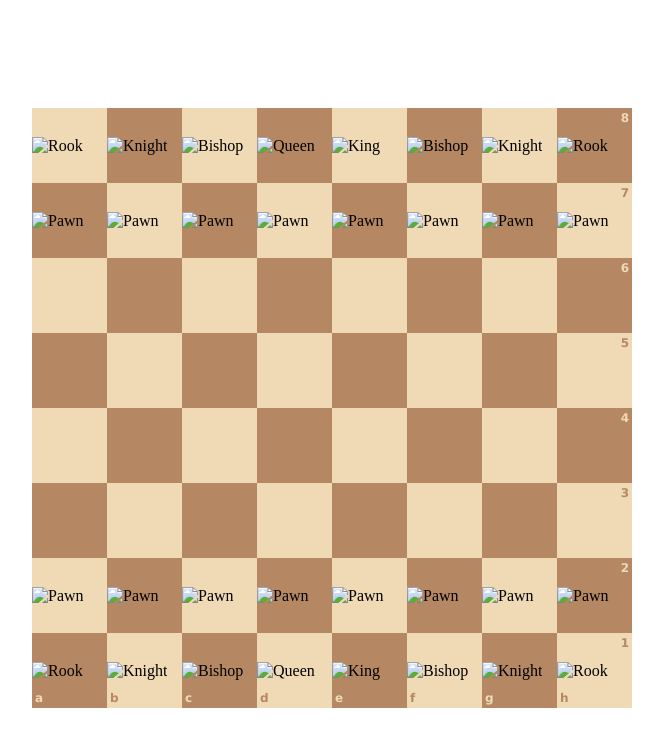
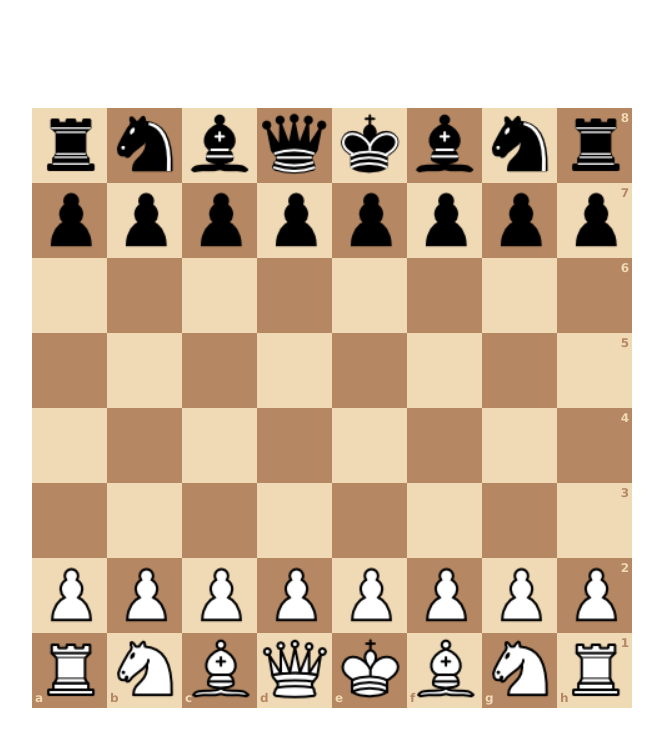
Before and after one commit to BCMichaelBC/ChessGame, a plain HTML site: page index.html in a window 1280 px wide. Shown: the whole page, without its empty margins (308-971 px from the left). Drawn offline with Linux system fonts and the light colour scheme.

Commit message:
I didnt correctly spell the names right for some of the sprites so there was bugs had to re do that and fixed up the css to help display the promotions and make it all the user friendly

```diff
--- a/fashion.css
+++ b/fashion.css
@@ -109,6 +109,29 @@ body
 
 }
 
+.promotionOption
+{
+    border-radius: 50%;
+    background-color: darkgray;
+    transition: transfom 0.2;
+    position: absolute;
+    z-index: 1000;
+}
+
+.promotionOption:hover
+{
+    cursor:pointer;
+    border-radius: 0%;
+    background-color: rgb(115, 194, 132);
+    width: 100%;
+}
+
+.promotionOption img
+{
+    max-width: 100%;
+    width: 100%;
+    height: auto;
+}
 
 
 @media (min-width: 600px)
--- a/index.html
+++ b/index.html
@@ -14,85 +14,85 @@
         <!-- 8th row -->
         <div class = "white square">
             <div class="piece rook" color = "black">
-                <img src="spirtes/blackRook.png" alt="Rook">
+                <img src="sprites/blackRook.png" alt="Rook">
             </div>
         </div>
         <div class = "black square">
             <div class="piece knight" color = "black">
-                <img src="spirtes/blackKnight.png" alt="Knight">
+                <img src="sprites/blackKnight.png" alt="Knight">
             </div>
         </div>
         <div class = "white square">
             <div class="piece bishop" color = "black">
-                <img src="spirtes/blackBishop.png" alt="Bishop">
+                <img src="sprites/blackBishop.png" alt="Bishop">
             </div>
         </div>
         <div class = "black square">
             <div class="piece queen" color = "black">
-                <img src="spirtes/blackQueen.png" alt="Queen">
+                <img src="sprites/blackQueen.png" alt="Queen">
             </div>
         </div>
         <div class = "white square">
             <div class="piece king" color = "black">
-                <img src="spirtes/blackKing.png" alt="King">
+                <img src="sprites/blackKing.png" alt="King">
             </div>
         </div>
         <div class = "black square">
             <div class="piece bishop" color = "black">
-                <img src="spirtes/blackBishop.png" alt="Bishop">
+                <img src="sprites/blackBishop.png" alt="Bishop">
             </div>
         </div>
         <div class = "white square">
             <div class="piece knight" color = "black">
-                <img src="spirtes/blackKnight.png" alt="Knight">
+                <img src="sprites/blackKnight.png" alt="Knight">
             </div>
         </div>
         <div class = "black square">
             <div class="coordinate rank whiteText">8</div>
             <div class="piece rook" color = "black">
-                <img src="spirtes/blackRook.png" alt="Rook">
+                <img src="sprites/blackRook.png" alt="Rook">
             </div>
         </div>
          <!-- 7th row -->
          <div class = "black square">
             <div class="piece pawn" color = "black">
-                <img src="spirtes/blackPawn.png" alt="Pawn">
+                <img src="sprites/blackPawn.png" alt="Pawn">
             </div>
          </div>
          <div class = "white square">
             <div class="piece pawn" color = "black">
-                <img src="spirtes/blackPawn.png" alt="Pawn">
+                <img src="sprites/blackPawn.png" alt="Pawn">
             </div>
          </div>
          <div class = "black square">
             <div class="piece pawn" color = "black">
-                <img src="spirtes/blackPawn.png" alt="Pawn">
+                <img src="sprites/blackPawn.png" alt="Pawn">
             </div>
          </div>
          <div class = "white square">
             <div class="piece pawn" color = "black">
-                <img src="spirtes/blackPawn.png" alt="Pawn">
+                <img src="sprites/blackPawn.png" alt="Pawn">
             </div>
          </div>
          <div class = "black square">
             <div class="piece pawn" color = "black">
-                <img src="spirtes/blackPawn.png" alt="Pawn">
+                <img src="sprites/blackPawn.png" alt="Pawn">
             </div>
          </div>
          <div class = "white square">
             <div class="piece pawn" color = "black">
-                <img src="spirtes/blackPawn.png" alt="Pawn">
+                <img src="sprites/blackPawn.png" alt="Pawn">
             </div>
          </div>
          <div class = "black square">
             <div class="piece pawn" color = "black">
-                <img src="spirtes/blackPawn.png" alt="Pawn">
+                <img src="sprites/blackPawn.png" alt="Pawn">
             </div>
          </div>
          <div class = "white square">
             <div class="coordinate rank blackText">7</div>
             <div class="piece pawn" color = "black">
-                <img src="spirtes/blackPawn.png" alt="Pawn">
+                <img src="sprites/blackPawn.png" alt="Pawn">
             </div>
          </div>
           <!-- 6th row -->
@@ -142,93 +142,93 @@
           <!-- 2nd row -->
         <div class = "white square">
             <div class="piece pawn" color = "white">
-                <img src="spirtes/whitePawn.png" alt="Pawn">
+                <img src="sprites/whitePawn.png" alt="Pawn">
             </div>
         </div>
         <div class = "black square">
             <div class="piece pawn" color = "white">
-                <img src="spirtes/whitePawn.png" alt="Pawn">
+                <img src="sprites/whitePawn.png" alt="Pawn">
             </div>
         </div>
         <div class = "white square">
             <div class="piece pawn" color = "white">
-                <img src="spirtes/whitePawn.png" alt="Pawn">
+                <img src="sprites/whitePawn.png" alt="Pawn">
             </div>
         </div>
         <div class = "black square">
             <div class="piece pawn" color = "white">
-                <img src="spirtes/whitePawn.png" alt="Pawn">
+                <img src="sprites/whitePawn.png" alt="Pawn">
             </div>
         </div>
         <div class = "white square">
             <div class="piece pawn" color = "white">
-                <img src="spirtes/whitePawn.png" alt="Pawn">
+                <img src="sprites/whitePawn.png" alt="Pawn">
             </div>
         </div>
         <div class = "black square">
             <div class="piece pawn" color = "white">
-                <img src="spirtes/whitePawn.png" alt="Pawn">
+                <img src="sprites/whitePawn.png" alt="Pawn">
             </div>
         </div>
         <div class = "white square">
             <div class="piece pawn" color = "white">
-                <img src="spirtes/whitePawn.png" alt="Pawn">
+                <img src="sprites/whitePawn.png" alt="Pawn">
             </div>
         </div>
         <div class = "black square">
             <div class="coordinate rank whiteText">2</div>
             <div class="piece pawn" color = "white">
-                <img src="spirtes/whitePawn.png" alt="Pawn">
+                <img src="sprites/whitePawn.png" alt="Pawn">
             </div>
         </div>
          <!-- 1st row -->
          <div class = "black square">
             <div class="coordinate whiteText">a</div>
             <div class="piece rook" color = "white">
-                <img src="spirtes/whiteRook.png" alt="Rook">
+                <img src="sprites/whiteRook.png" alt="Rook">
             </div>
          </div>
          <div class = "white square">
             <div class="coordinate blackText">b</div>
             <div class="piece knight" color = "white">
-                <img src="spirtes/whiteKnight.png" alt="Knight">
+                <img src="sprites/whiteKnight.png" alt="Knight">
             </div>
          </div>
          <div class = "black square">
             <div class="coordinate whiteText">c</div>
             <div class="piece bishop" color = "white">
-                <img src="spirtes/WhiteBishOp.png" alt="Bishop">
+                <img src="sprites/WhiteBishOp.png" alt="Bishop">
             </div>
          </div>
          <div class = "white square">
             <div class="coordinate blackText">d</div>
             <div class="piece queen" color = "white">
-                <img src="spirtes/whiteQueen.png" alt="Queen">
+                <img src="sprites/whiteQueen.png" alt="Queen">
             </div>
          </div>
          <div class = "black square">
             <div class="coordinate whiteText">e</div>
             <div class="piece king" color = "white">
-                <img src="spirtes/whiteKing.png" alt="King">
+                <img src="sprites/whiteKing.png" alt="King">
             </div>
          </div>
          <div class = "white square">
             <div class="coordinate blackText">f</div>
             <div class="piece bishop" color = "white">
-                <img src="spirtes/whiteBishop.png" alt="Bishop">
+                <img src="sprites/whiteBishop.png" alt="Bishop">
             </div>
          </div>
          <div class = "black square">
             <div class="coordinate whiteText">g</div>
             <div class="piece knight" color = "white">
-                <img src="spirtes/whiteKnight.png" alt="Knight">
+                <img src="sprites/whiteKnight.png" alt="Knight">
             </div>
          </div>
          <div class = "white square">
             <div class="coordinate rank blackText">1</div>
             <div class="coordinate blackText">h</div>
             <div class="piece rook" color = "white">
-                <img src="spirtes/whiteRook.png" alt="Rook">
+                <img src="sprites/whiteRook.png" alt="Rook">
             </div>
          </div>
 
--- a/main.js
+++ b/main.js
@@ -1403,7 +1403,7 @@ function displayPromotionChoices(pieceId, pieceColor, startSqID, destSquareId, c
     */
 function createChessPiece(pieceType, color, pieceClass )
 {
-    let pieceName = "spirtes/"+color.charAt(0).toUpperCase() + color.slice(1)+ pieceType.charAt(0).toUpperCase() + pieceType.slice(1) +".png";
+    let pieceName = "sprites/"+color.charAt(0).toUpperCase() + color.slice(1)+ pieceType.charAt(0).toUpperCase() + pieceType.slice(1) +".png";
     console.log(pieceName);
     let pieceDiv = document.createElement("div");
     pieceDiv.className = `${pieceClass} ${pieceType}`;
```
